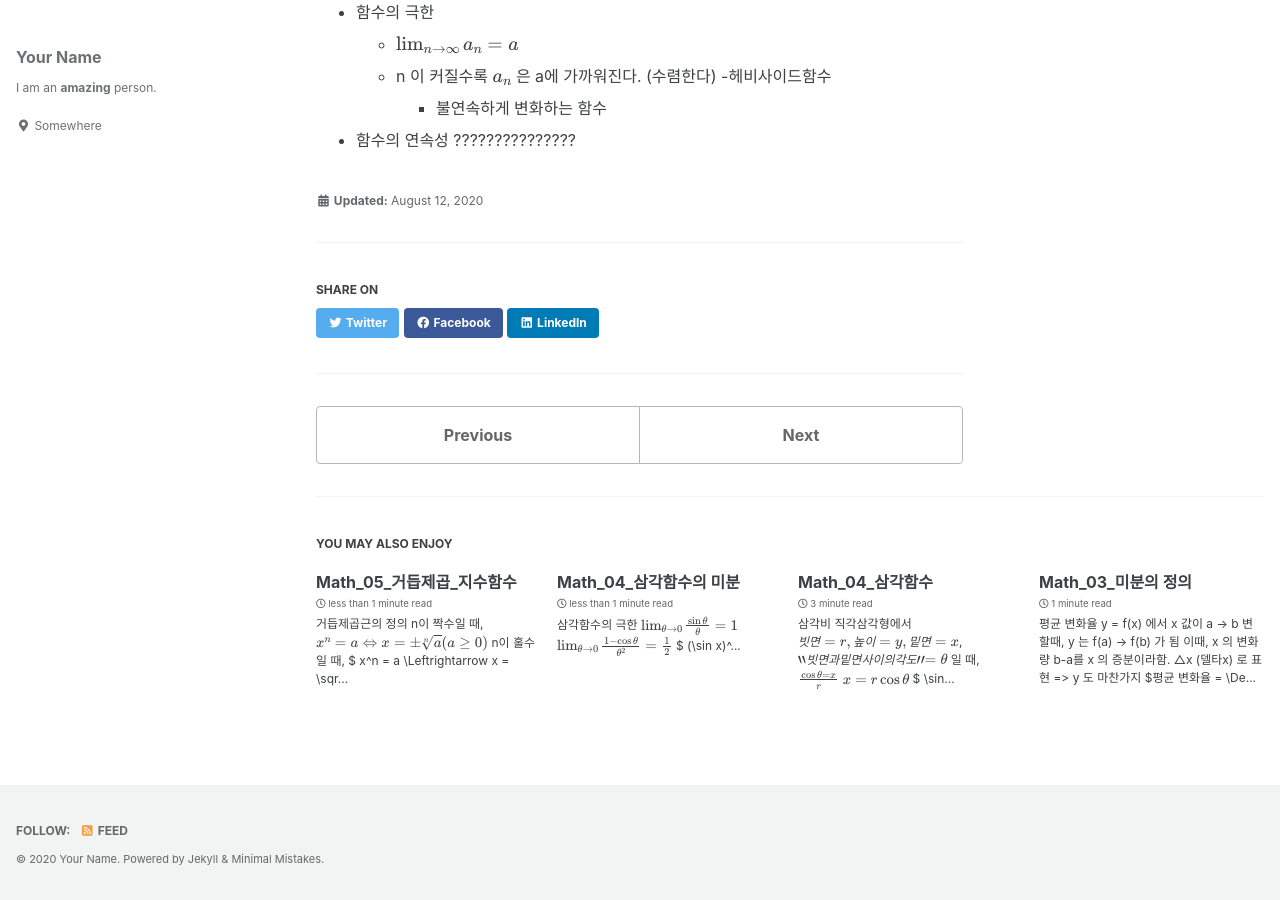
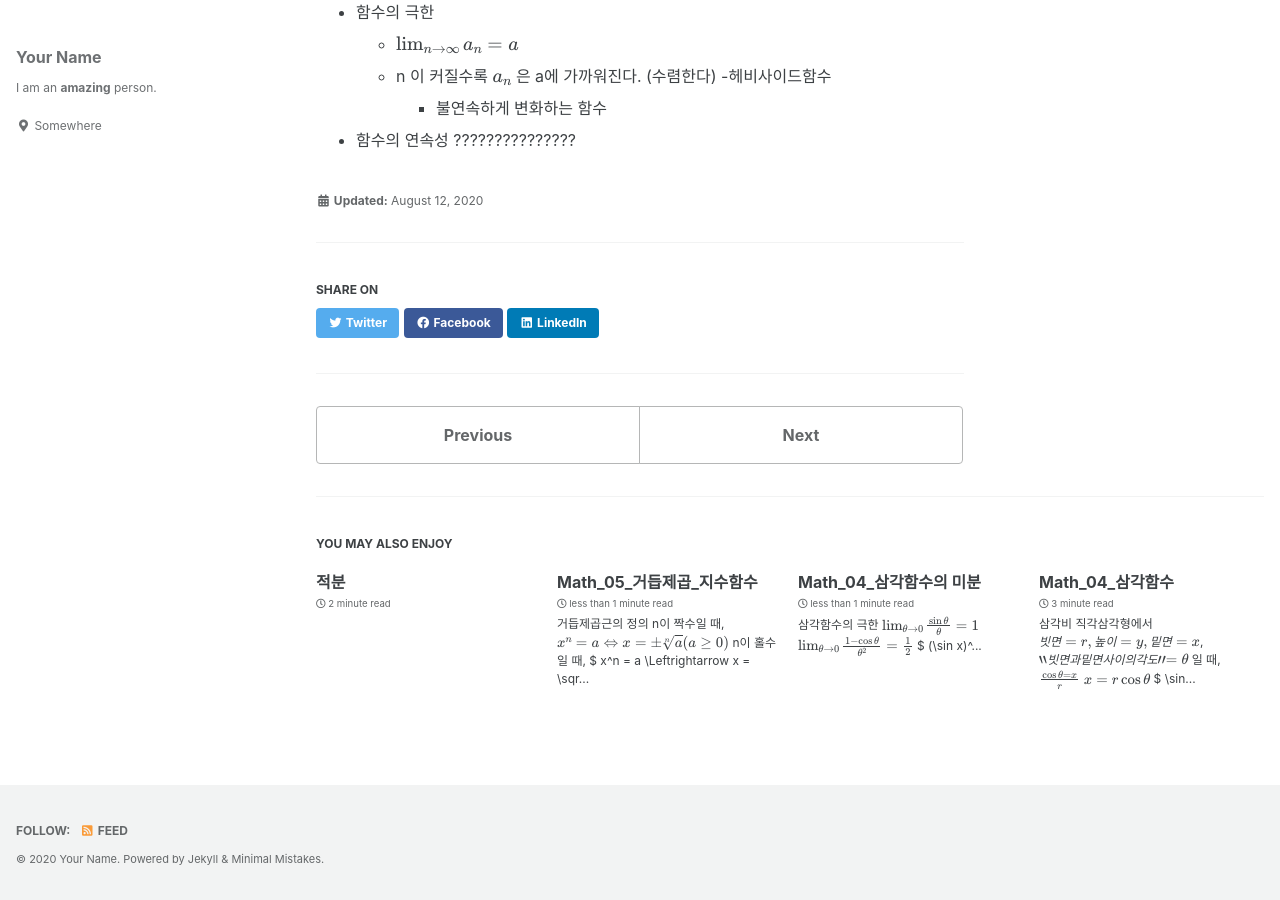
Before and after one commit to copper-light/ghhdh.github.io, a Jekyll site: the page built from _posts/2020-08-12-Math_02 함수 정리.md, in a window 1280 px wide and 900 px high, scrolled down 978 px. Built offline with Jekyll 4.4.1, drawn with Linux system fonts in a browser that asks for light colours; cached includes are drawn as plain includes; formulas are drawn with MathJax 3; part of the change alters nothing that is shown.

Commit message:
Update 2020-08-27-적분.md

```diff
--- a/_posts/2020-08-27-적분.md
+++ b/_posts/2020-08-27-적분.md
@@ -1,5 +1,5 @@
 ---
-published: false
+published: true
 use_math: use
 ---
 ![]({{site.baseurl}}/images/%EC%A0%81%EB%B6%84.png)
@@ -30,3 +30,26 @@ use_math: use
   - 기본공식
     - $ \int_{a}^{b} f(x)dx + \int_{b}^{c} f(x)dx = \int_{a}^{c} f(x)dx $
     - $ -{\int_{a}^{b} f(x)dx} = \int_{b}^{a} f(x)dx $
+- 적분 공식
+  1) $ \ n = -1, \int x^{-1} dx = \int \frac{1}{x} dx \ $
+  2) $ (\sin x)^\prime = \cos x \to \int \cos x dx = \sin x + C $
+  3) $ (\soc x)^\prime = - \sin x \to \int \sin xdx = - \cos x + C $
+  4) $ (\tan x)^\prime = \frac{1}{\cos^2{x}} \to \int \frac{1}{\cos^2 x}dx = \tan x + C $
+  5) $ (e^x)^\prime = e^x \to \int e^{x} dx = e^{x} + C $
+  6) $ (a^x)^\prime = a^x \cdot \log a \to \int a^{x} dx = \frac{1}{\log a}a^{x} + C (a> 0, a \neq 1 $
+  7) $ (\log x)^\prime = \frac{1}{x} \to \int frac{1}{x} dx = \log\left\vert x \right\vert + C $
+
+- 미분의 선형성
+  - $ {{kf(x) | lg(x) }}^\prime = kf^{\prime} (x) + lg^{\prime} (x), (k, l 은 상수) $
+    - ex) $ (2x^3 + 3x^2)^\prime = 2 \cdot 3x^2 + 3 \cdot 2x = 6x^2 + 6x $
+- 부정적분의 선형성
+  - $ \int {{ kf(x) + lg(x) }} dx = k \int f(x)dx + l \int g(x)dx, (k,l 은 상수) $
+
+- 선형성?
+  - 그래프가 선 모양, 즉 1차함수일 때 성립하는 성질
+  - $ f(p+q) = a(p+q) = ap + aq = f(p) + f(q) $
+  - $ f(kp) = a(kp) = kap = kf(p) $
+  - $ \to f(kp+lq) = kf(p) + lf(q) $
+
+- 치환 적분
+  - $ x= g(t), \int f(x)dx = \int f{{g(t)}}g^\prime (t)dt $
```
